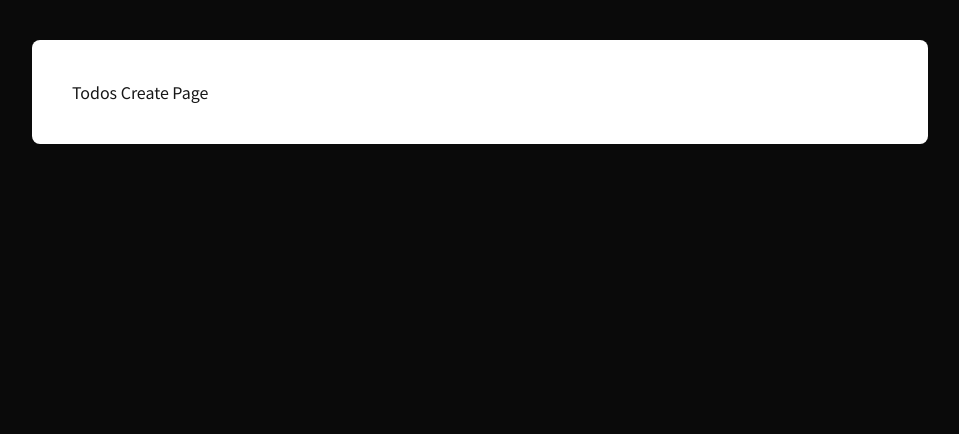
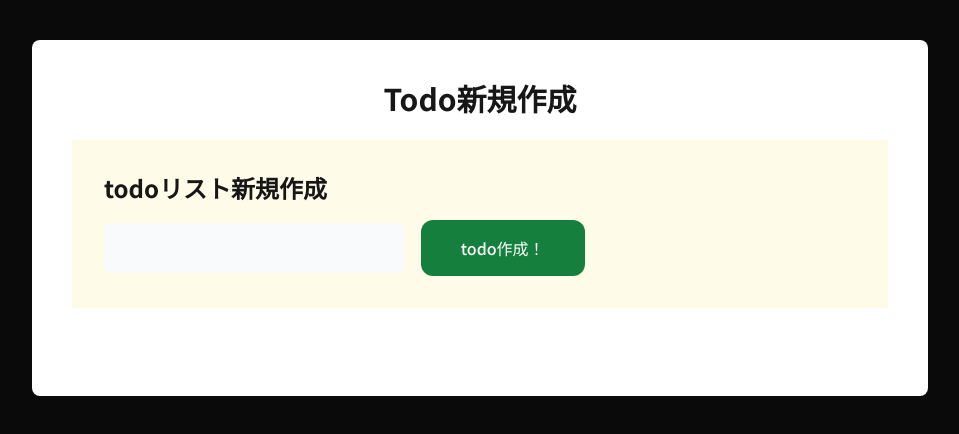
Before and after one commit to qutti96/next-todo1, a Next.js app: page /todos/create in a window 1280 px wide. Shown: the top 434 px of the page, without its empty margins (8-967 px from the left). Built offline with nearby package versions, Linux system fonts and the light colour scheme.

Commit message:
Todoリスト新規作成レイアウト部分を抜き出す

```diff
--- a/src/app/todos/create/page.tsx
+++ b/src/app/todos/create/page.tsx
@@ -1,3 +1,54 @@
-export default function Page() {
-  return <p>Todos Create Page</p>;
+"use client";
+import { useState } from "react"
+
+
+// export const metadata: Metadata = {
+//   title: 'Todo新規作成',
+// };
+
+export default function createTodoPage() {
+
+    // todoリスト
+    const [todos, setTodos] = useState(
+      [
+        {id: 1, status: "notStarted", title: 'todoリスト未着手'},
+        {id: 2, status: "inProgress", title: 'todoリスト進行中タスク'},
+        {id: 3, status: "done", title: 'todoリスト完了タスク'},
+        {id: 4, status: "done", title: 'todoのタスクを洗い出す'}
+      ]
+    )
+
+  const [todoTitle, setTodoTitle] = useState('')
+  const [todoId, setTodoID] = useState(todos.length + 1)
+  const [filter, setFilter] = useState("notStarted")
+
+
+  const handleAddTodos = () => {
+    setTodos([...todos, {id: todoId , status: filter , title: todoTitle}])
+    setTodoID(todoId+1)
+    setFilter('notStarted')
+    setTodoTitle('')
+    }
+
+  const handleAddFormChanges = (e) => {
+    setTodoTitle(e.target.value)
+  }
+
+
+
+  return (
+    <>
+          <h1 className="font-bold mb-6 text-3xl text-center">Todo新規作成</h1>
+          <div className="bg-yellow-50 p-8 mb-12">
+              <h2 className="text-2xl font-bold mb-2">todoリスト新規作成</h2>
+              <div className="flex items-center justify-start mt-4">
+                <input type="text" name="" id="" label="タイトル" value={todoTitle} onChange={handleAddFormChanges} className="block w-2/5 px-5 py-3 mr-4 text-base text-neutral-600 placeholder-gray-300 transition duration-500 ease-in-out transform border border-transparent rounded-lg bg-gray-50 focus:outline-none focus:border-transparent focus:ring-2 focus:ring-white focus:ring-offset-2 focus:ring-offset-gray-300"/>
+                <button onClick={handleAddTodos} className="w-50 px-10 py-4  mr-4 text-base font-medium text-center text-white transition duration-500 ease-in-out transform bg-green-700 rounded-xl hover:bg-green-400 focus:outline-none focus:ring-2 focus:ring-offset-2 focus:ring-green-600">
+                  todo作成！
+                </button>
+              </div>
+            </div>
+    </>
+  );
+
 }
```
